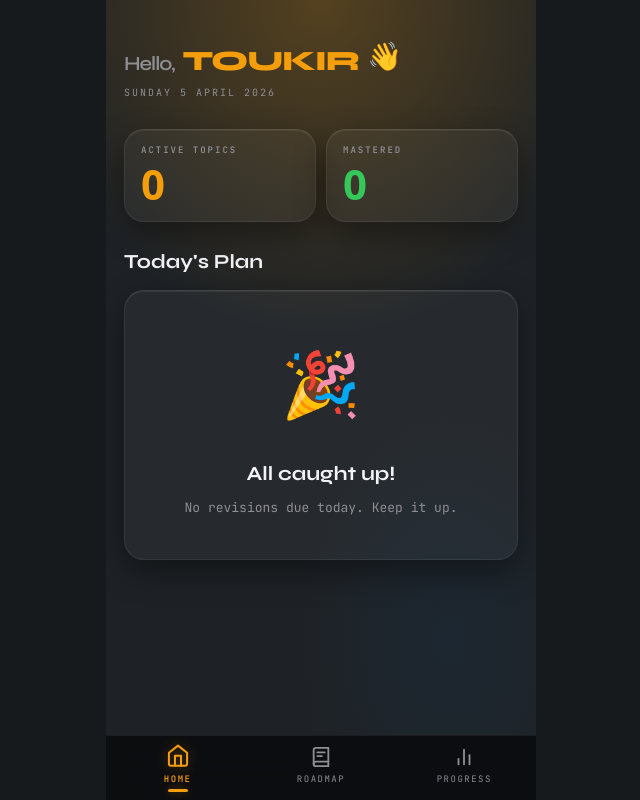
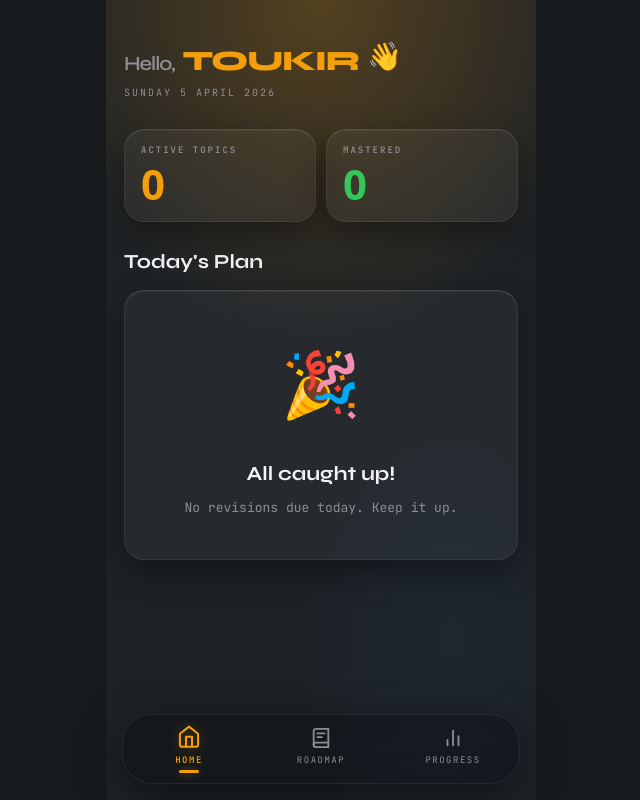
Before and after one commit to aneeshsolanki22-hue/DATAPATH, a React (Vite) app: page / in a window 1280 px wide. Shown: the whole page, without its empty margins (319-959 px from the left). Built offline with nearby package versions, Linux system fonts and the light colour scheme.

Commit message:
style: transform TabBar into floating translucent glass pill

```diff
--- a/src/App.css
+++ b/src/App.css
@@ -445,10 +445,18 @@ body {
 
 /* Glass Navigation (Level 1) */
 .glass-nav {
-  background: rgba(10, 10, 12, 0.85);
+  background: rgba(10, 10, 12, 0.40);
   backdrop-filter: blur(40px) saturate(200%);
   -webkit-backdrop-filter: blur(40px) saturate(200%);
-  border-top: 1px solid rgba(255, 255, 255, 0.07);
+  border: 1px solid rgba(255, 255, 255, 0.07);
+  border-radius: 30px;
+  box-shadow: 0 10px 40px rgba(0, 0, 0, 0.5);
+  overflow: hidden;
+}
+
+.nav-tab {
+  border-radius: 16px;
+  margin: 0px 4px;
 }
 
 /* Glass Nested (Level 3 — cards inside cards) */
--- a/src/components/TabBar.jsx
+++ b/src/components/TabBar.jsx
@@ -35,14 +35,14 @@ export default function TabBar({ activeTab, setActiveTab }) {
   return (
     <div className="glass-nav" style={{
       position: 'fixed',
-      bottom: 0,
+      bottom: 'max(env(safe-area-inset-bottom, 16px), 16px)',
       left: '50%',
       transform: 'translateX(-50%)',
-      width: '100%',
-      maxWidth: '430px',
+      width: 'calc(100% - 32px)',
+      maxWidth: '398px',
       display: 'flex',
       zIndex: 100,
-      paddingBottom: 'env(safe-area-inset-bottom, 0px)'
+      padding: '2px 0'
     }}>
       {tabs.map(tab => {
         const isActive = activeTab === tab.id
@@ -51,7 +51,7 @@ export default function TabBar({ activeTab, setActiveTab }) {
             key={tab.id}
             id={`tab-${tab.id}`}
             onClick={() => setActiveTab(tab.id)}
-            className="tappable"
+            className="tappable nav-tab"
             style={{
               flex: 1,
               padding: '10px 0 8px',
@@ -98,6 +98,6 @@ export default function TabBar({ activeTab, setActiveTab }) {
           </button>
         )
       })}
-    </div>
+      </div>
   )
 }
```
Also changed, not shown: 1 other file (tests, documents, lock files or other folders).
